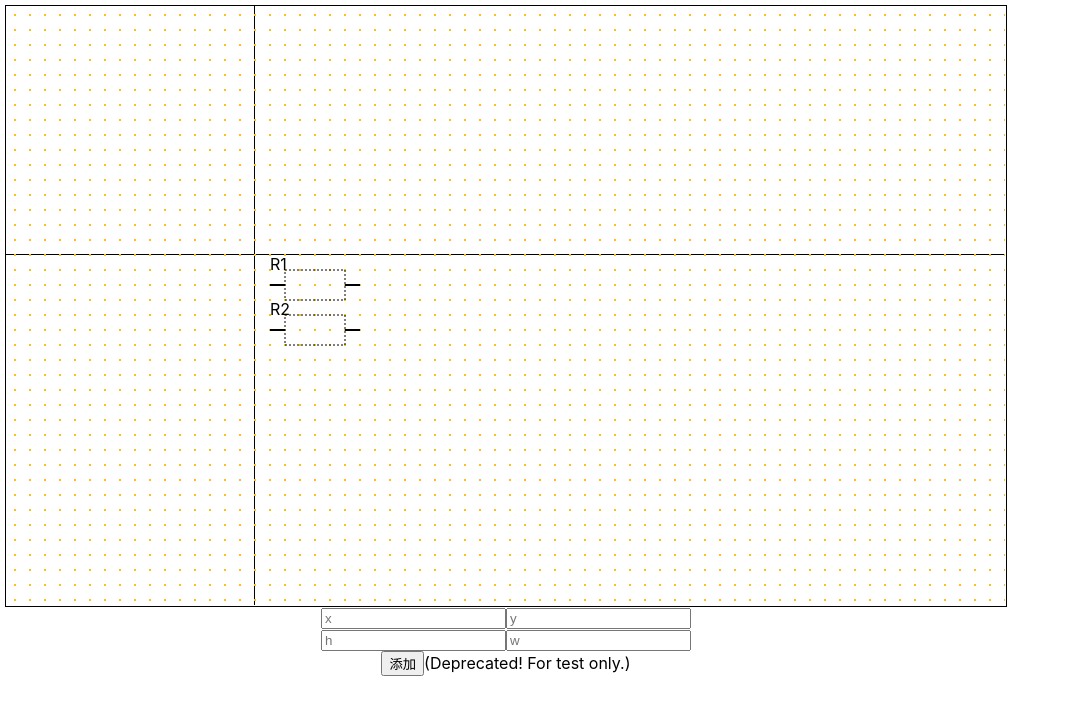
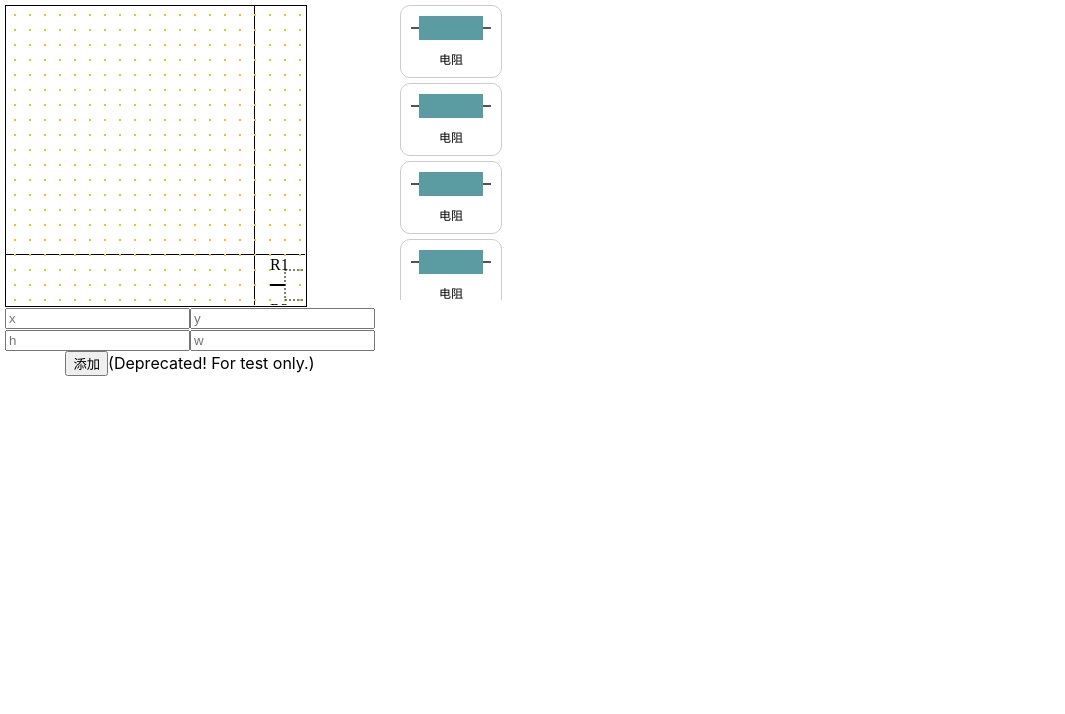
Before and after one commit to ycli0812/webeditor, a React (Create React App) app: page / in a window 1280 px wide. Shown: the top 714 px of the page, without its empty margins (0-1065 px from the left). Built offline with nearby package versions, Linux system fonts and the light colour scheme.

Commit message:
preps for pointer context

```diff
--- a/src/App.js
+++ b/src/App.js
@@ -2,11 +2,60 @@ import './App.css';
 
 // Components
 import Canvas from './components/Canvas';
+import ElementMenu from './components/ElementMenu';
+
+class PointerContext {
+  isWiring = false;
+  isDraggingElement = false;
+  isDraggingCanvas = false;
+  isAddingComponent = false;
+  isMultiSelecting = false;
+  isDraggingWire = false;
+
+  init() {
+    this.isWiring = false;
+    this.isDraggingElement = false;
+    this.isDraggingCanvas = false;
+    this.isAddingComponent = false;
+    this.isMultiSelecting = false;
+    this.isDraggingWire = false;
+  }
+
+  setPointerStyle() {}
+  startWiring() {}
+  startAddingComponent() {}
+  startDraggingCanvas() {}
+  startDraggingComponent() {}
+  startDraggingWire() {}
+}
 
 function App() {
+  /**
+   * 向元件列表中添加一个元件
+   *
+   * @param {*} id 元件id，可以传入null，函数会自动选择
+   * @param {*} detail 元件信息，示例：{x: 1, y: 1, type: 'resistor', selected: false, active: true}
+   * @return {*} 成功添加返回0，id已存在返回1
+   */
+  function addElement(id, detail) {}
+
+  /**
+   * 从元件列表中移除一个元件
+   *
+   * @param {*} id 元件id
+   * @return {*} 成功删除返回0，元件不存在返回1
+   */
+  function removeElement(id) {}
   return (
     <div className="App">
-      <Canvas canvasWidth={1000} canvasHeight={600} />
+      <Canvas
+        canvasWidth={300}
+        canvasHeight={300}
+        elementSet={{}}
+        addElement={addElement}
+        removeElement={removeElement}
+      />
+      <ElementMenu />
     </div>
   );
 }
--- a/src/components/Canvas/index.js
+++ b/src/components/Canvas/index.js
@@ -99,7 +99,7 @@ function Canvas(props) {
         let deltaY = ev.deltaY;
         let curZoom = zoom;
         if (deltaY < 0) {
-            curZoom = curZoom + 1 > 15 ? 15 : curZoom + 1;
+            curZoom = curZoom + 1 > 25 ? 25 : curZoom + 1;
         } else {
             curZoom = curZoom - 1 < 1 ? 1 : curZoom - 1;
         }
--- a/src/components/Element/index.js
+++ b/src/components/Element/index.js
@@ -5,6 +5,19 @@ import ReactDOM from 'react-dom/client';
 import './Element.scss';
 
 // Utils
+
+function Pin(props) {
+    const {
+        zoom,           // 放大倍数，grid边长=zoom*5
+        wireWidth,      // 元件引脚处线宽
+        id,             // 元件id，也是g标签的id，所有id不会重复
+    } = props;
+    const gridSize = zoom * 5;
+
+    return (
+        <g></g>
+    );
+}
 
 function Resistor(props) {
     const {
@@ -97,7 +110,7 @@ function Resistor(props) {
                 stroke='#000' fill='#000000' />
             <rect id='wire-left' height={wireWidth} width={gridSize} y={pixelY + gridSize - wireWidth / 2} x={pixelX} stroke-dasharray='5,2,2,2,2,2' stroke-width='0'
                 stroke='#000' fill='#000000' />
-            <text x={pixelX} y={pixelY}>{id}</text>
+            <text x={pixelX} y={pixelY} fontFamily='Times New Roman'>{id}</text>
         </g>
     );
 }
--- /dev/null
+++ b/src/components/ElementMenu/ElementMenu.scss
@@ -0,0 +1,28 @@
+#element-menu {
+    height: 300px;
+    position: absolute;
+    left: 400px;
+    top: 0;
+    overflow-y: scroll;
+
+    .element-sample {
+        width: 100px;
+        padding: 10px 0;
+        display: flex;
+        flex-direction: column;
+        justify-content: center;
+        align-items: center;
+        border: solid 1px #CCCCCC;
+        border-radius: 10px;
+        margin: 5px 0;
+    }
+
+    .element-sample img {
+        width: 80%;
+    }
+
+    .element-sample text {
+        font-size: 12px;
+        margin-top: 10px;
+    }
+}
--- /dev/null
+++ b/src/components/ElementMenu/index.js
@@ -0,0 +1,37 @@
+import React, { useState, useEffect } from 'react';
+import ReactDOM from 'react-dom/client';
+
+// Style
+import './ElementMenu.scss';
+
+// Utils
+
+//Images
+import img_r from '../../res/resistor.svg';
+
+function ElementSample(props) {
+    const { name, imgSrc } = props;
+    return (
+        <div className='element-sample'>
+            <img src={imgSrc} alt=''></img>
+            <text>{name}</text>
+        </div>
+    );
+}
+
+function ElementMenu(props) {
+    return (
+        <div id='element-menu'>
+            <ElementSample imgSrc={img_r} name='电阻' />
+            <ElementSample imgSrc={img_r} name='电阻' />
+            <ElementSample imgSrc={img_r} name='电阻' />
+            <ElementSample imgSrc={img_r} name='电阻' />
+            <ElementSample imgSrc={img_r} name='电阻' />
+            <ElementSample imgSrc={img_r} name='电阻' />
+            <ElementSample imgSrc={img_r} name='电阻' />
+            <ElementSample imgSrc={img_r} name='电阻' />
+        </div>
+    );
+}
+
+export default ElementMenu;
```
